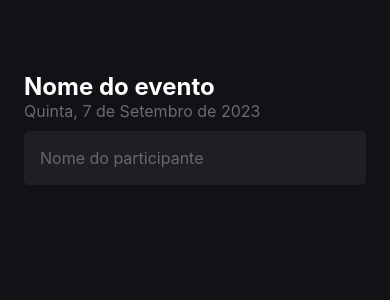
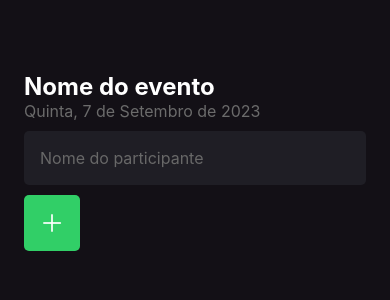
Before and after one commit to maxmonteiro/react-native-app-guests, a React Native app: screen / in a window 390 px wide. Shown: the top 300 px of the page. Built offline with nearby package versions, Linux system fonts and the light colour scheme.

Commit message:
cria botao para adicionar participante

```diff
--- a/src/screens/Home/index.tsx
+++ b/src/screens/Home/index.tsx
@@ -1,12 +1,19 @@
 import {
     Text,
     View,
-    TextInput
+    TextInput,
+    TouchableOpacity
 } from 'react-native';
 
 import  { styles } from './styles';
+import { AntDesign } from '@expo/vector-icons';
 
 export default function Home() {
+
+  function addParticipant() {
+    alert('adicionar')
+  }
+
   return (
     <View style={styles.container}>
       <Text style={styles.eventName}>
@@ -21,7 +28,17 @@ export default function Home() {
         style={styles.input}
         placeholder='Nome do participante'
         placeholderTextColor='#686868'
-    />
+      />
+
+      <TouchableOpacity
+        style={styles.button}
+        onPress={addParticipant}
+      >
+        <AntDesign
+            name='plus'
+            style={styles.buttonText}>
+        </AntDesign>
+      </TouchableOpacity>
     </View>
   );
 }
--- a/src/screens/Home/styles.ts
+++ b/src/screens/Home/styles.ts
@@ -27,5 +27,20 @@ export const styles = StyleSheet.create({
         color: '#FFF',
         backgroundColor: '#1F1E25',
         borderRadius: 5
+    },
+
+    button: {
+        marginTop: 10,
+        alignItems: 'center',
+        justifyContent: 'center',
+        width: 56,
+        height: 56,
+        borderRadius: 5,
+        backgroundColor: '#31CF67'
+    },
+
+    buttonText: {
+        color: '#FFF',
+        fontSize: 24
     }
 });
```
